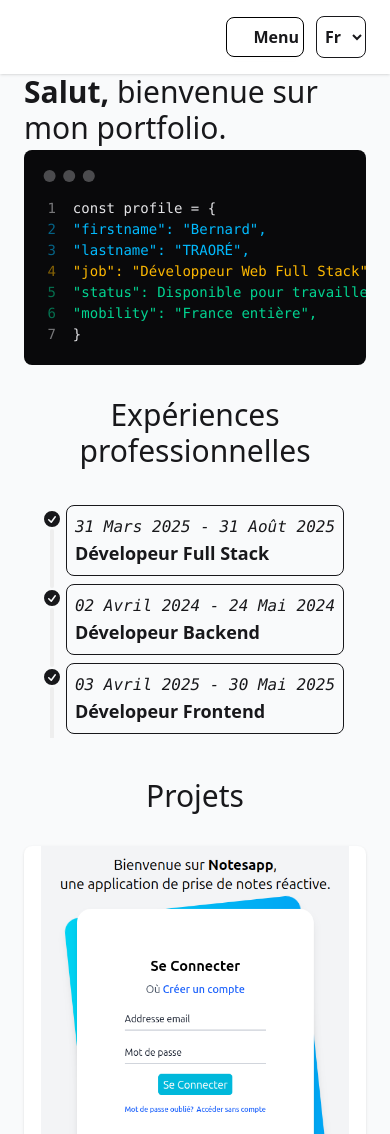
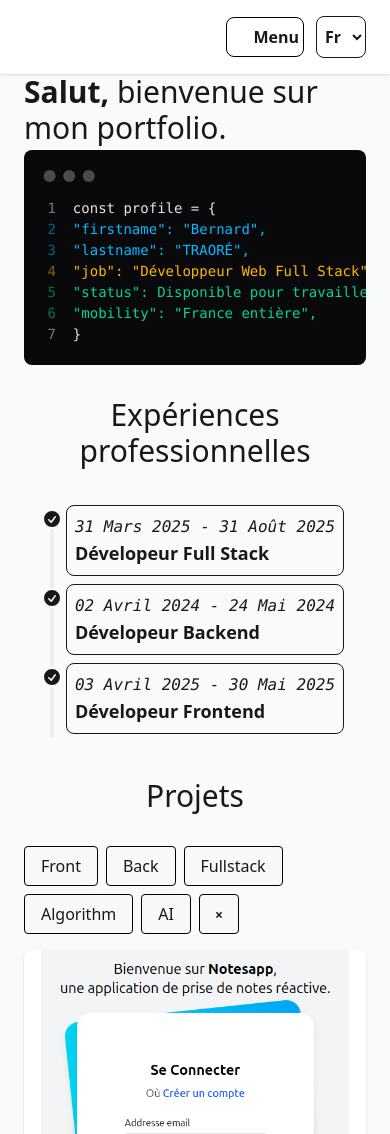
Before and after one commit to trab-ml/portfolio, a Vue app: page / in a window 390 px wide. Shown: the top 1134 px of the page. Built offline with nearby package versions, Linux system fonts and the light colour scheme; some icons are missing.

Commit message:
End up homepage

```diff
--- a/i18n.ts
+++ b/i18n.ts
@@ -33,6 +33,7 @@ export const i18n = createI18n({
                         title: "Code",
                         desc: "Voir le code"
                     },
+                    noMatchingProject: "Aucun projet correspondant"
                 }
             },
         },
@@ -64,6 +65,7 @@ export const i18n = createI18n({
                         title: "Code",
                         desc: "See the code"
                     },
+                    noMatchingProject: "No matching project"
                 }
             },
         }
--- a/src/molecules/Projects.vue
+++ b/src/molecules/Projects.vue
@@ -1,21 +1,35 @@
 <template>
   <section id="projects" class="py-2">
-    <h2 class="text-3xl text-center my-8">{{$t('homepage.projects.title')}}</h2>
-    <div class="grid grid-cols-1 sm:grid-cols-3 gap-4">
-      {{updateDescriptions}}
-      <Project v-for="p in projectList" :project="p" :key="p.id"/>
+    <h2 class="text-3xl text-center my-8">{{ $t('homepage.projects.title') }}</h2>
+    <form class="flex justify-start gap-2 flex-wrap">
+      <input v-for="(item, index) in categories" :key="`techno-${index}`" type="checkbox" name="techno" :value="item" v-model="checkedCategories"
+             :aria-label="item" class="btn border-1 border-solid border-black text-base font-light checked:border-0"/>
+      <input class="btn btn-square border-black" type="reset" value="×" @click="resetFilters"/>
+    </form>
+    <div class="grid grid-cols-1 sm:grid-cols-3 gap-4 mt-4">
+      {{ updateDescriptions }}
+      <div v-if="projectListFiltered.length < 1">
+        {{ $t('homepage.projects.noMatchingProject') }}
+      </div>
+      <Project v-for="p in projectListFiltered" :project="p" :key="p.id"/>
     </div>
   </section>
 </template>
 
 <script setup lang="ts">
 import Project from "@/atoms/Project.vue"
-import { projectList, descriptionMap, descriptionsInFrench, descriptionsInEnglish } from "@/data/projects.ts"
-import {computed} from "vue"
+import {projectList, descriptionMap, descriptionsInFrench, descriptionsInEnglish} from "@/data/projects.ts"
+import {computed, ref} from "vue"
 import {useI18n} from "vue-i18n"
-import type {TProject} from "@/types/utils.ts"
+import {Category, type TProject} from "@/types/utils.ts"
 
-const { locale } = useI18n()
+const {locale} = useI18n()
+const categories: string[] = Object.values(Category)
+const checkedCategories = ref<string[]>([])
+
+const resetFilters = () => {
+  checkedCategories.value = []
+}
 
 const updateDescriptions = computed(() => {
   descriptionMap.value = locale.value === 'fr'
@@ -24,4 +38,12 @@ const updateDescriptions = computed(() => {
   projectList.value.map((p: TProject) =>
       p.description = descriptionMap.value.get(p.id) || "")
 })
+
+const projectListFiltered = computed(() => {
+  if (checkedCategories.value.length === 0) {
+    return projectList.value
+  }
+  return projectList.value.filter((p: TProject) =>
+      checkedCategories.value.includes(p.category))
+})
 </script>
```
Also changed, not shown: 1 other file (tests, documents, lock files or other folders).
